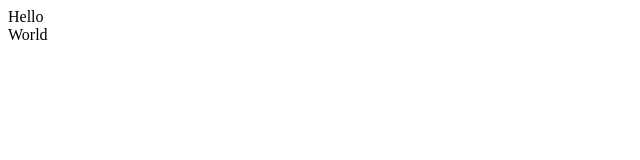
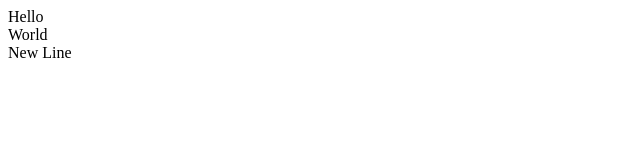
Before and after one commit to Gaurav-Mobio/Demo-repo, a plain HTML site: page index.html in a window 1280 px wide. Shown: the full height of the page, 0-640 px from the left. Drawn offline with Linux system fonts and the light colour scheme.

Commit message:
code updated

```diff
--- a/index.html
+++ b/index.html
@@ -1,3 +1,4 @@
 <!DOCTYPE html>
 <div>Hello</div>
 <div>World</div>
+<a> New Line</a>
```
